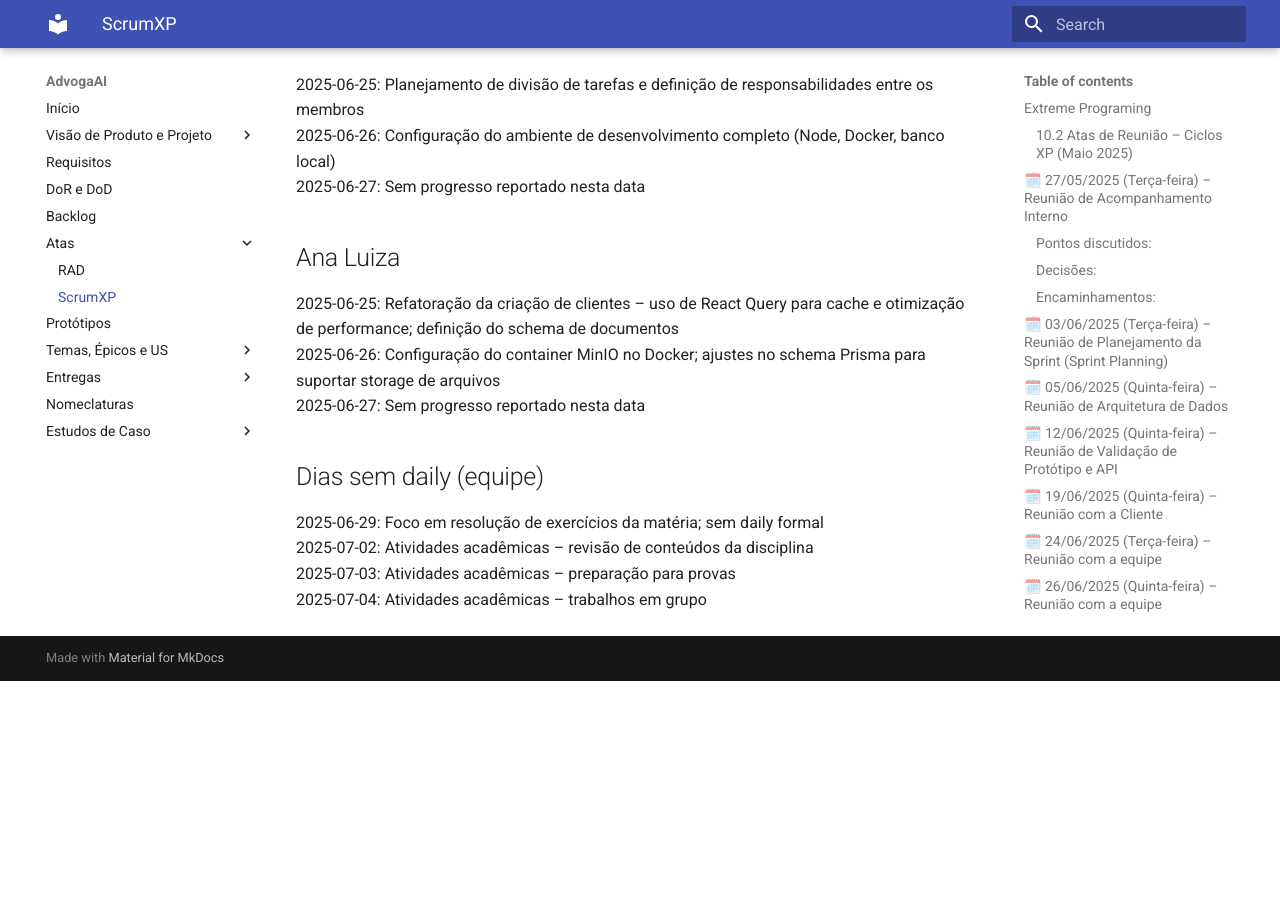
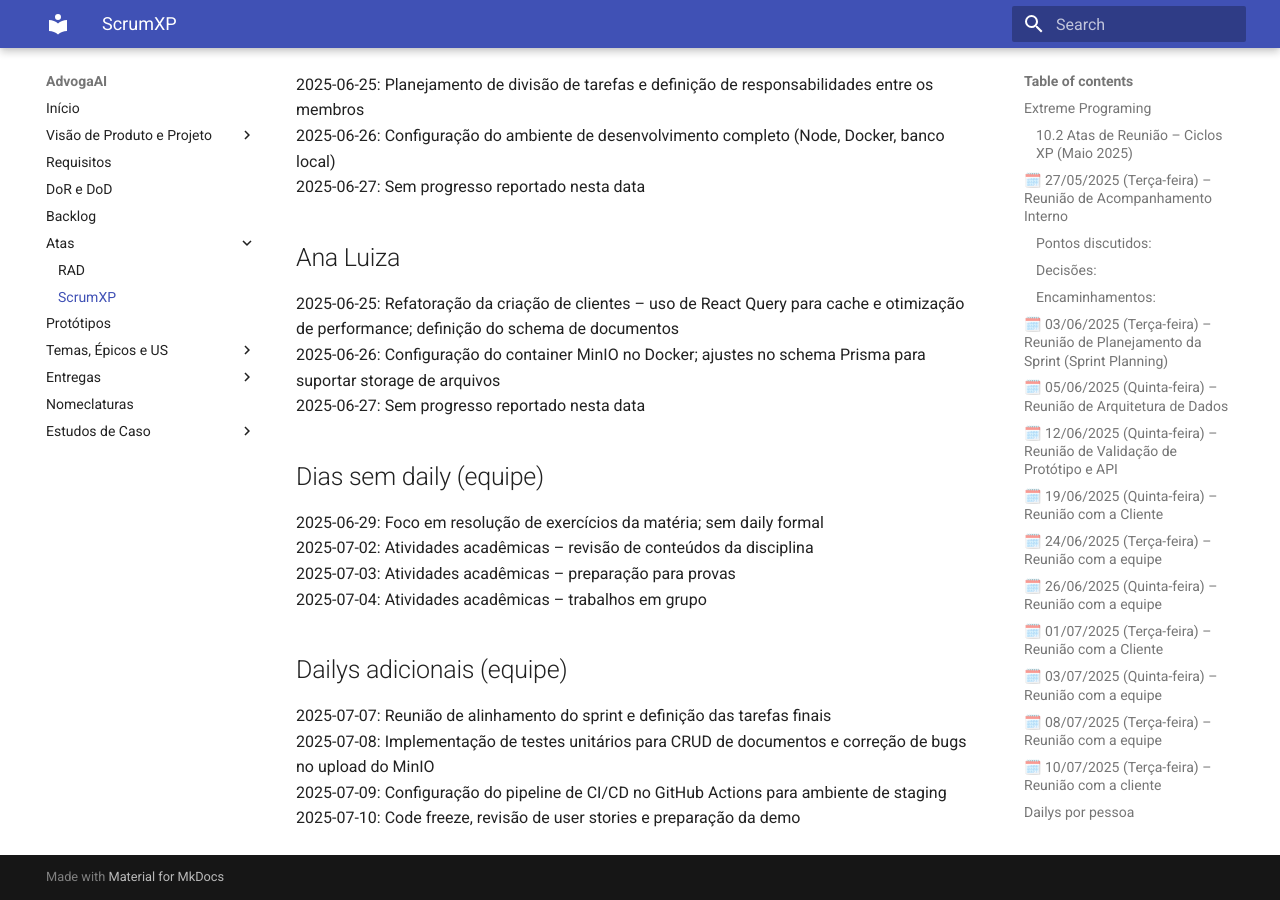
Before and after one commit to mdsreq-fga-unb/2025.1-T01-AdvogaAI, an MkDocs documentation site: the page built from docs/reunioesXP.md, in a window 1280 px wide and 900 px high, scrolled down 7021 px. Built offline with MkDocs 1.6.1 and Material for MkDocs 9.7.7, drawn with Linux system fonts in a browser that asks for light colours; before the commit the page ends 7702 px from its top, so only the background shows below that.

Commit message:
Update reunioesXP.md

```diff
--- a/docs/reunioesXP.md
+++ b/docs/reunioesXP.md
@@ -279,3 +279,9 @@ Nenhum
 2025-07-02: Atividades acadêmicas – revisão de conteúdos da disciplina
 2025-07-03: Atividades acadêmicas – preparação para provas
 2025-07-04: Atividades acadêmicas – trabalhos em grupo
+
+## Dailys adicionais (equipe)
+2025-07-07: Reunião de alinhamento do sprint e definição das tarefas finais
+2025-07-08: Implementação de testes unitários para CRUD de documentos e correção de bugs no upload do MinIO
+2025-07-09: Configuração do pipeline de CI/CD no GitHub Actions para ambiente de staging
+2025-07-10: Code freeze, revisão de user stories e preparação da demo
```
Also changed, not shown: other parts of docs/reunioesXP.md (+1 -1 lines).
